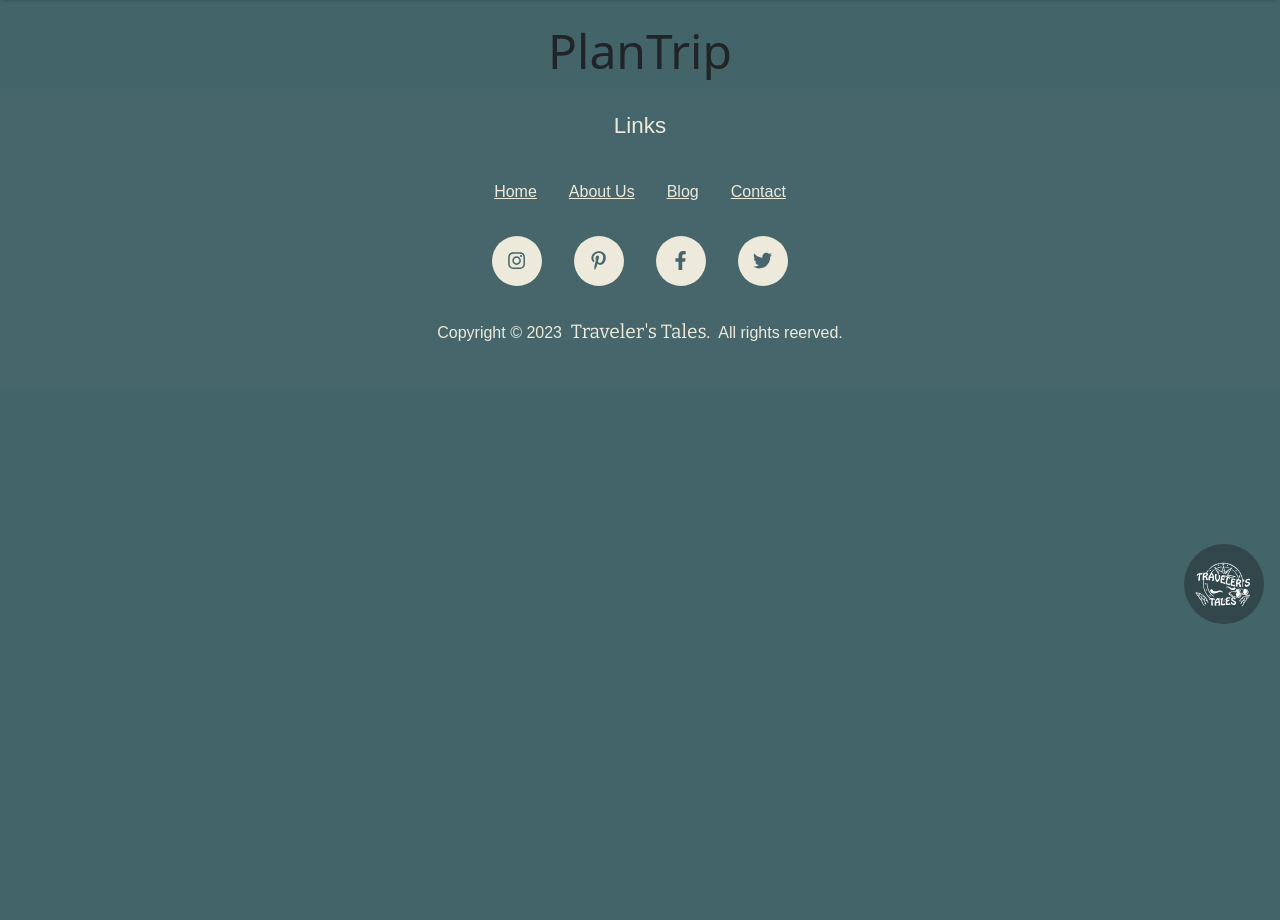
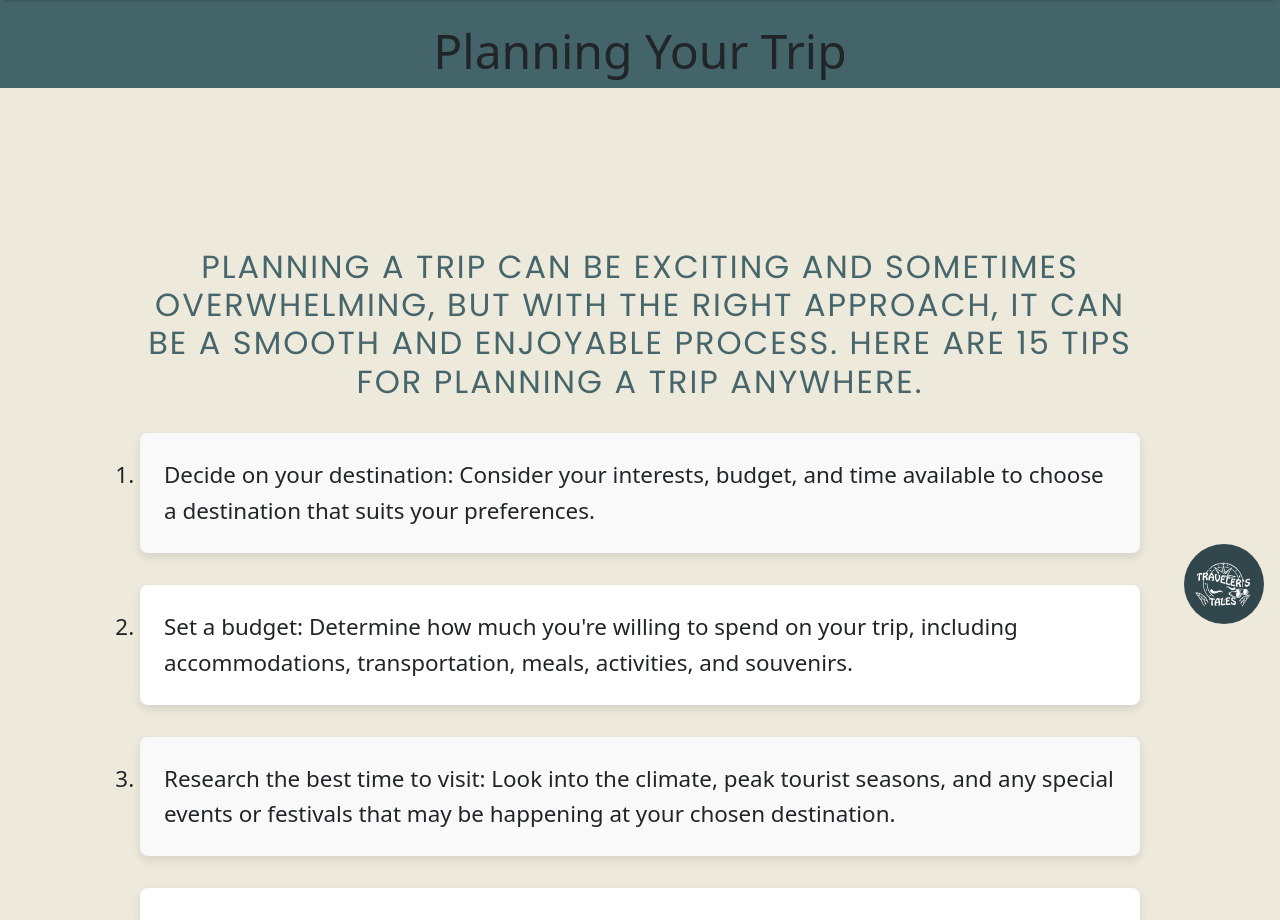
Before and after one commit to Milica-Radulovic/travel-blog, a React (Vite) app: page /planTrip in a window 1280 px wide. Shown: the part 160-1080 px from the top of the page. Before the commit the page ends 800 px from the top, so only its background shows below. Built offline with nearby package versions, Linux system fonts and the light colour scheme; no server answers; the database is empty; the HTML template or start-up script is replaced by a standard one; a web font is replaced by a local one.

Commit message:
added content for 15 planning tips

```diff
--- a/src/components/Home/PlanTrip.jsx
+++ b/src/components/Home/PlanTrip.jsx
@@ -1,7 +1,10 @@
+import TripPlanningTips from "./TripsPlanningTips";
+
 const PlanTrip = () => {
   return (
     <main>
-      <h2>PlanTrip</h2>
+      <h2>Planning Your Trip</h2>
+      <TripPlanningTips />
     </main>
   );
 };
--- /dev/null
+++ b/src/components/Home/TripsPlanningTips.css
@@ -0,0 +1,71 @@
+.backGround {
+  background-color: #edeadc;
+  padding: 2rem;
+}
+
+.wrapper {
+  max-width: 1000px;
+  margin: 0 auto;
+}
+
+.title {
+  text-align: center;
+  color: #46666b;
+  font-size: 2rem;
+  margin-bottom: 2rem;
+  font-family: "Poppins", sans-serif;
+  text-transform: uppercase;
+  letter-spacing: 2px;
+}
+
+.tipsList {
+  list-style-type: decimal;
+  font-size: 1.4rem;
+  padding: 0;
+  margin: 0 auto;
+  width: 100%;
+  max-width: 1000px;
+}
+
+.tipsList li {
+  margin-bottom: 2rem;
+  padding-left: 1rem;
+  position: relative;
+  line-height: 1.6;
+  background-color: #f9f9f9;
+  border-radius: 8px;
+  padding: 1.5rem;
+  box-shadow: 0 4px 10px rgba(0, 0, 0, 0.1);
+  transition: transform 0.3s ease;
+}
+
+.tipsList li:nth-child(even) {
+  background-color: #fff;
+}
+
+.tipsList li:hover {
+  transform: translateY(-3px);
+  box-shadow: 0 8px 20px rgba(0, 0, 0, 0.1);
+}
+
+.voyage {
+  text-align: center;
+  color: #777;
+  font-size: 1.2rem;
+  margin-top: 3rem;
+  font-style: italic;
+}
+
+@media (max-width: 768px) {
+  .title {
+    font-size: 2rem;
+  }
+
+  .tipsList li {
+    padding: 1.5rem;
+  }
+
+  .voyage {
+    margin-top: 2rem;
+  }
+}
--- /dev/null
+++ b/src/components/Home/TripsPlanningTips.jsx
@@ -0,0 +1,104 @@
+import { Fade } from "react-awesome-reveal";
+import "./TripsPlanningTips.css";
+
+const TripPlanningTips = () => {
+  return (
+    <div className="backGround">
+      <div className="wrapper">
+        <Fade delay={1e2} cascade damping={1e-1} duration={3000}>
+          <h2 className="title">
+            Planning a trip can be exciting and sometimes overwhelming, but with
+            the right approach, it can be a smooth and enjoyable process. Here
+            are 15 tips for planning a trip anywhere.
+          </h2>
+        </Fade>
+      </div>
+
+      <ol className="tipsList">
+        <li>
+          Decide on your destination: Consider your interests, budget, and time
+          available to choose a destination that suits your preferences.
+        </li>
+        <li>
+          Set a budget: Determine how much you're willing to spend on your trip,
+          including accommodations, transportation, meals, activities, and
+          souvenirs.
+        </li>
+        <li>
+          Research the best time to visit: Look into the climate, peak tourist
+          seasons, and any special events or festivals that may be happening at
+          your chosen destination.
+        </li>
+        <li>
+          Research visa requirements: Check if you need a visa to enter your
+          destination country and ensure you have all the necessary
+          documentation well in advance.
+        </li>
+        <li>
+          Create a travel itinerary: Outline the places you want to visit and
+          activities you'd like to experience. Consider the duration of your
+          stay and allocate time accordingly.
+        </li>
+        <li>
+          Find affordable flights: Compare flight prices using travel websites
+          or apps to get the best deals. Be flexible with your travel dates to
+          find cheaper options.
+        </li>
+        <li>
+          Book accommodations: Research and book accommodations that fit your
+          budget and preferences. Consider factors such as location, amenities,
+          and customer reviews.
+        </li>
+        <li>
+          Plan your transportation: Determine how you'll get around your
+          destination, whether it's public transportation, renting a car, or
+          using ride-sharing services. Research local transportation options in
+          advance.
+        </li>
+        <li>
+          Pack smart: Make a packing checklist based on the weather, activities,
+          and duration of your trip. Pack essentials, including clothes,
+          toiletries, medications, and any necessary travel documents.
+        </li>
+        <li>
+          Check travel advisories and safety precautions: Stay updated on any
+          travel advisories or safety concerns related to your destination.
+          Register with your country's embassy or consulate if recommended.
+        </li>
+        <li>
+          Purchase travel insurance: Consider getting travel insurance to
+          protect yourself against unexpected events such as trip cancellations,
+          medical emergencies, or lost baggage.
+        </li>
+        <li>
+          Plan your activities: Research and book any tours, attractions, or
+          activities in advance to secure availability and potentially save
+          money. Leave room for spontaneous exploration too.
+        </li>
+        <li>
+          Learn basic local phrases: Familiarize yourself with common greetings
+          and phrases in the local language. It can enhance your travel
+          experience and help you communicate with locals.
+        </li>
+        <li>
+          Check your travel documents: Ensure your passport is valid for at
+          least six months beyond your planned departure date. Make copies of
+          important documents and store them separately.
+        </li>
+        <li>
+          Inform your bank and mobile service provider: Let your bank know about
+          your travel plans to avoid any issues with your cards. Check
+          international roaming and data packages for your mobile phone.
+        </li>
+      </ol>
+
+      <p className="voyage">
+        Remember to be flexible and open to unexpected experiences during your
+        trip. Planning is essential, but leave room for spontaneity and enjoy
+        the journey. Bon voyage!
+      </p>
+    </div>
+  );
+};
+
+export default TripPlanningTips;
```
Also changed, not shown: src/components/Home/Carousel.jsx (indentation only).
